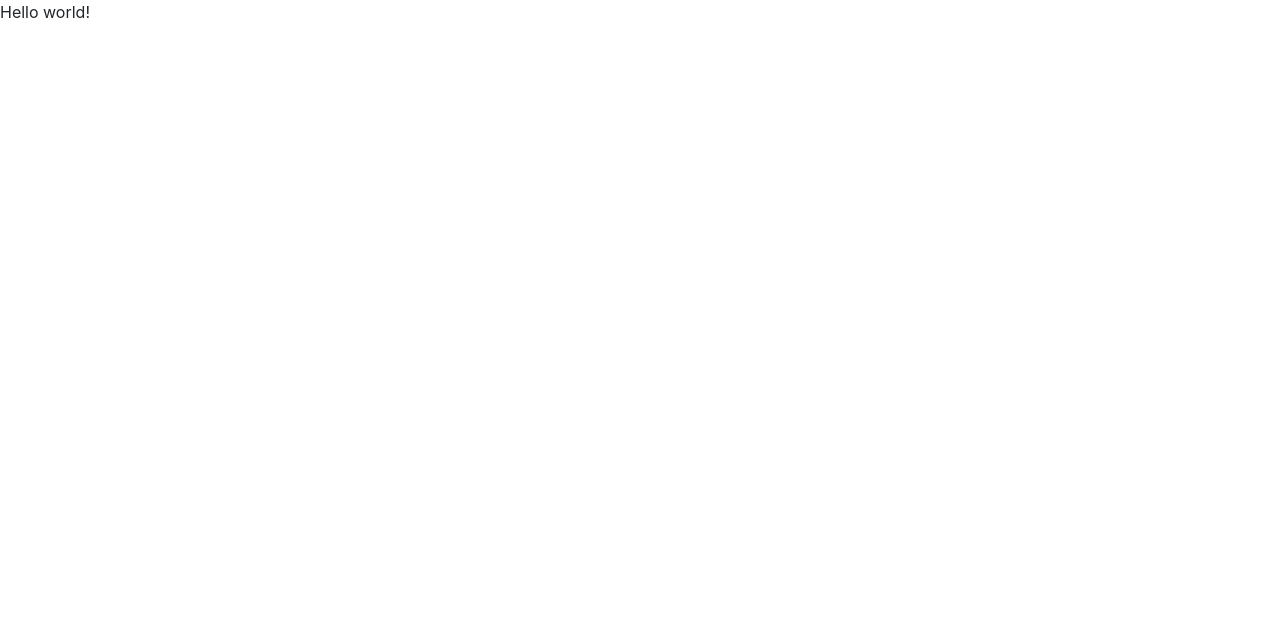
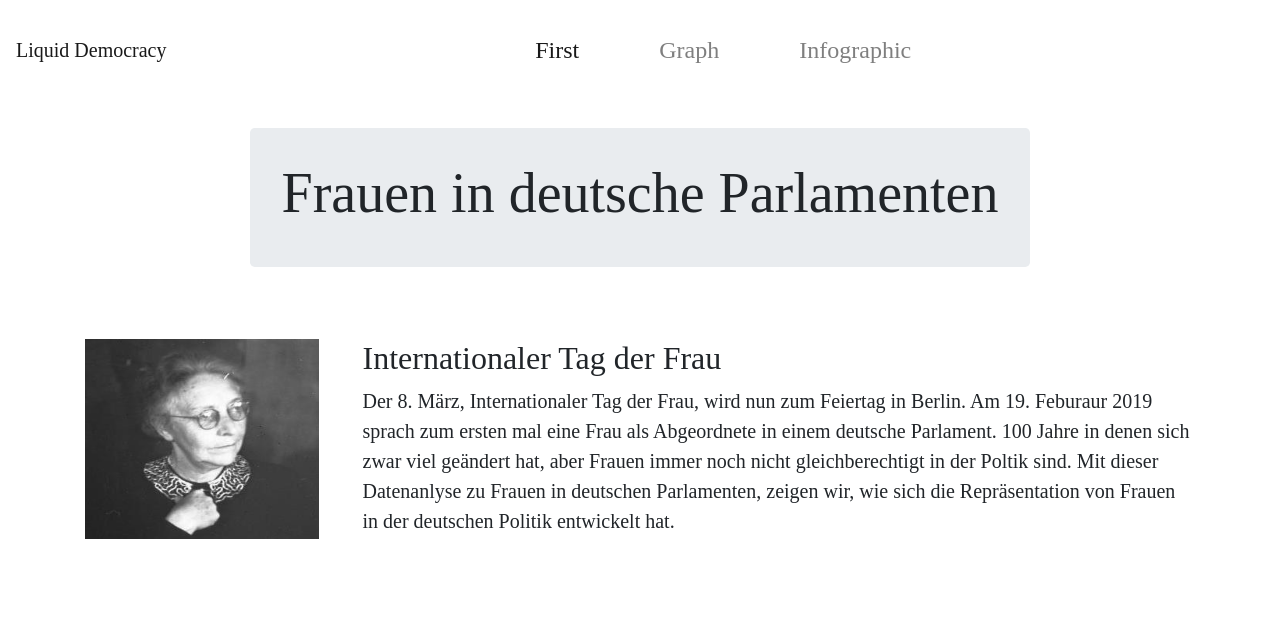
Before and after one commit to liqd/women, a Django app: page /legislatures/ in a window 1280 px wide. Before the commit the part shown is almost empty. Shown: the top 637 px of the page. Before the commit the page ends 18 px from the top, so only its background shows below. Run offline with Django 3.2, Linux system fonts and the light colour scheme; some libraries are stand-ins or nearby versions.

Commit message:
structure and styling for page

```diff
--- a/legislatures/static/style.css
+++ b/legislatures/static/style.css
@@ -0,0 +1,59 @@
+body {
+    font-family: 'Plantin', 'Times New Roman', serif;
+}
+
+a {
+    color: black;
+}
+
+a:hover {
+    color: black;
+    text-decoration: underline !important;
+}
+
+h1 {
+    text-align: center;
+}
+
+.navbar {
+    background-color: white;
+}
+
+.navbar-nav {
+    margin: auto;
+    font-size: 1.5rem;
+}
+
+.nav-item {
+    padding: 1rem 2rem;
+}
+
+.jumbotron {
+    margin: auto;
+    padding: 2rem 2rem;
+    margin-top: 8rem;
+    margin-bottom: 3rem;
+}
+
+.lead {
+    width: 75%;
+    float: right;
+}
+
+.lead-img {
+        float: left;
+        padding-right: 1rem;
+        width: 250px;
+        height: 200px;
+        overflow: hidden;
+        background-size: cover;
+    }
+
+.graph {
+    margin: auto;
+    margin-top: 4rem;
+}
+
+.info-graph-1 {
+    margin: auto;
+}
--- a/legislatures/templates/legislatures/legislatures.html
+++ b/legislatures/templates/legislatures/legislatures.html
@@ -2,13 +2,89 @@
 <!DOCTYPE HTML PUBLIC "-//W3C//DTD HTML 4.01//EN"
    "http://www.w3.org/TR/html4/strict.dtd">
 <HTML>
+
 <HEAD>
     <link rel="stylesheet" type="text/css" href="https://stackpath.bootstrapcdn.com/bootstrap/4.2.1/css/bootstrap.min.css" media="screen" />
-      <TITLE>My first HTML document</TITLE>
+    <TITLE>Frauen in deutsche Parlamenten</TITLE>
     <link rel="stylesheet" type="text/css" href="{% static 'style.css' %}" media="screen" />
-      <TITLE>My first HTML document</TITLE>
 </HEAD>
+
 <BODY>
-      <P>Hello world!
+  <nav class="navbar navbar-expand-md navbar-light fixed-top">
+      <a class="navbar-brand" href="https://liqd.net" target="_blank">Liquid Democracy</a>
+      <div class="collapse navbar-collapse" id="navbarSupportedContent">
+          <ul class="navbar-nav mr-auto">
+            <li class="nav-item active">
+              <a class="nav-link" href="" >First</a>
+            </li>
+            <li class="nav-item">
+              <a class="nav-link" href="" >Graph</a>
+            </li>
+            <li class="nav-item">
+              <a class="nav-link" href="" >Infographic</a>
+            </li>
+          </ul>
+       </div>
+  </nav>
+
+  <main role="main" class="container">
+    <div class="row d-flex align-content-center">
+        <div class="jumbotron">
+            <h1 class="display-4">Frauen in deutsche Parlamenten</h1>
+        </div>
+    </div>
+    <div class="row">
+        <div class="col-sm-12 col-md-12 py-4">
+            <img class="lead-img" src="{% static 'Schroeder.jpg' %}" ></img>
+            <div class="lead">
+              <h2>Internationaler Tag der Frau</h2>
+            <p>Der 8. März, Internationaler Tag der Frau, wird nun zum Feiertag in Berlin. Am 19. Feburaur 2019 sprach zum ersten mal eine Frau als Abgeordnete in einem deutsche Parlament. 100 Jahre in denen sich zwar viel geändert hat,
+              aber Frauen immer noch nicht gleichberechtigt in der Poltik sind. Mit dieser Datenanlyse zu Frauen in deutschen Parlamenten, zeigen wir, wie sich die Repräsentation von Frauen in der deutschen Politik entwickelt hat.</p>
+            </div>
+        </div>
+    </div>
+    <div class="row">
+        <div class="graph">
+          <img src="https://www.betterevaluation.org/sites/default/files/line1.jpg" style=""></img>
+        </div>
+    </div>
+    <div class="row">
+        <div class="col-sm-12 col-md-12 py-4">
+            <h2>Prozentualer Anteil in dt. Parlamenten</h2>
+            <p>Um das Recht wählen und bei Wahlen kandidieren zu dürfen hatte die internationale Frauenbewegung lange kämpfen müssen. Ihre historischen Wurzeln liegen in der Zeit der französischen Revolution von 1789. Die Revolutionäre, darunter viele
+              Frauen, hatten Freiheit, Gleichheit und Brüderlichkeit gefordert, das allgemeine Wahlrecht wurde jedoch nur für Männer eingeführt.</p>
+                <h2>Traurige Fakten</h2>
+                <p>Um das Recht wählen und bei Wahlen kandidieren zu dürfen hatte die internationale Frauenbewegung lange kämpfen müssen. Ihre historischen Wurzeln liegen in der Zeit der französischen Revolution von 1789. Die Revolutionäre, darunter viele
+                  Frauen, hatten Freiheit, Gleichheit und Brüderlichkeit gefordert, das allgemeine Wahlrecht wurde jedoch nur für Männer eingeführt.</p>
+        </div>
+    </div>
+    <!-- <div class="row">
+        <div class="col-sm-12 col-md-12 py-4">
+            <h2>Traurige Fakten</h2>
+            <p>Um das Recht wählen und bei Wahlen kandidieren zu dürfen hatte die internationale Frauenbewegung lange kämpfen müssen. Ihre historischen Wurzeln liegen in der Zeit der französischen Revolution von 1789. Die Revolutionäre, darunter viele
+              Frauen, hatten Freiheit, Gleichheit und Brüderlichkeit gefordert, das allgemeine Wahlrecht wurde jedoch nur für Männer eingeführt.</p>
+        </div>
+    </div> -->
+    <div class="row">
+        <div class="info-graph-1">
+          <img src="https://docs.telerik.com/devtools/aspnet-ajax/controls/htmlchart/chart-types/images/htmlchart-piechart-simple-example.png" style=""></img>
+        </div>
+    </div>
+  </main>
+  <footer class="container">
+      <nav class="navbar navbar-expand-sm col-offset-9">
+          <a class="btn btn-link" href="https://liqd.net/en/blog/" target="_blank" role="button">Blog</a>
+          <a class="btn btn-link" href="https://www.facebook.com/LIQDeV" target="_blank" role="button">Facebook</a>
+          <a class="btn btn-link" href="https://twitter.com/liqd_de" target="_blank" role="button">Twitter</a>
+          <a class="btn btn-link" href="https://github.com/liqd" target="_blank" role="button">Github</a>
+      </nav>
+  </footer>
+    <!-- /.container -->
+  <!-- Optional JavaScript -->
+  <!-- jQuery first, then Popper.js, then Bootstrap JS -->
+  <script src="https://code.jquery.com/jquery-3.3.1.slim.min.js" integrity="sha384-q8i/X+965DzO0rT7abK41JStQIAqVgRVzpbzo5smXKp4YfRvH+8abtTE1Pi6jizo" crossorigin="anonymous"></script>
+  <script src="https://cdnjs.cloudflare.com/ajax/libs/popper.js/1.14.6/umd/popper.min.js" integrity="sha384-wHAiFfRlMFy6i5SRaxvfOCifBUQy1xHdJ/yoi7FRNXMRBu5WHdZYu1hA6ZOblgut" crossorigin="anonymous"></script>
+  <script src="https://stackpath.bootstrapcdn.com/bootstrap/4.2.1/js/bootstrap.min.js" integrity="sha384-B0UglyR+jN6CkvvICOB2joaf5I4l3gm9GU6Hc1og6Ls7i6U/mkkaduKaBhlAXv9k" crossorigin="anonymous"></script>
 </BODY>
+
 </HTML>
```
Also changed, not shown: legislatures/static/Schroeder.jpg (added). Lines whose indentation alone changed are shown as unchanged.
